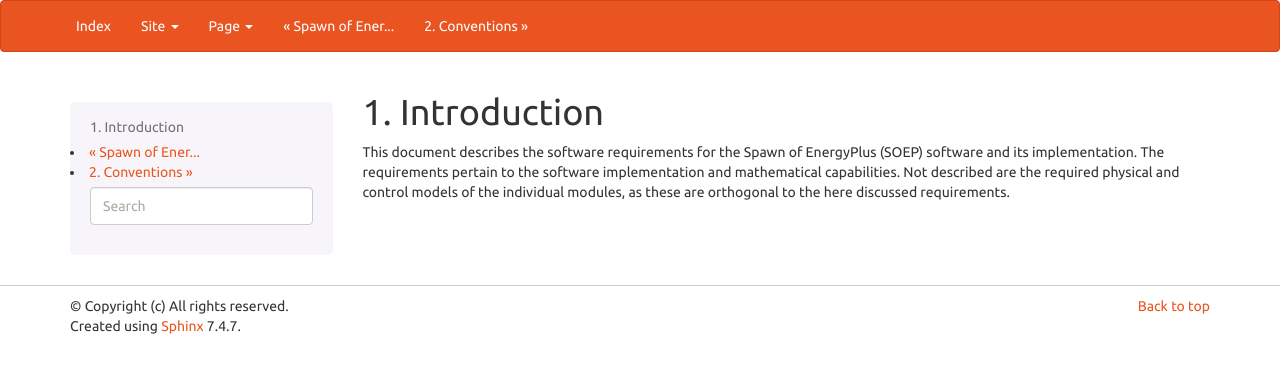
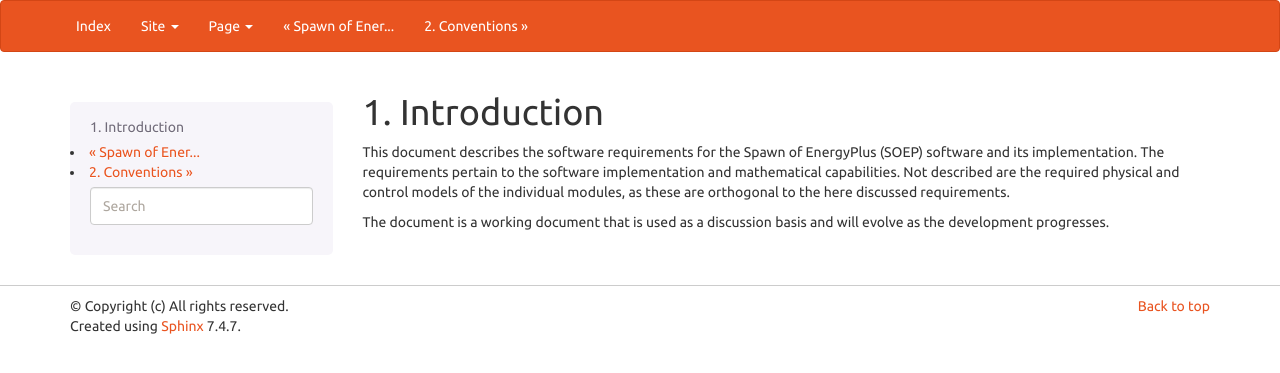
Before and after one commit to lbl-srg/soep, a Sphinx documentation site: the page built from doc/design/source/introduction.rst, in a window 1280 px wide. Shown: the top 373 px of the page. Built offline with Sphinx 7.4.7, drawn with Linux system fonts in a browser that asks for light colours.

Commit message:
Updated user guide

```diff
--- a/doc/design/source/introduction.rst
+++ b/doc/design/source/introduction.rst
@@ -5,3 +5,6 @@ This document describes the software requirements for the Spawn of EnergyPlus (S
 and its implementation.
 The requirements pertain to the software implementation and mathematical capabilities.
 Not described are the required physical and control models of the individual modules, as these are orthogonal to the here discussed requirements.
+
+The document is a working document that is used as a discussion basis
+and will evolve as the development progresses.
--- a/doc/design/source/requirements.rst
+++ b/doc/design/source/requirements.rst
@@ -323,7 +323,8 @@ Open question: Shall we use OpenMP or some other system?
 Master Algorithm
 ^^^^^^^^^^^^^^^^
 
-[** This section should probably be deleted **]
+**This section should probably be deleted**
+
 The master algorithm must satisfy the following requirements:
 
 #. The master algorithm must be using the BSD license. Hence,
```
Also changed, not shown: doc/design/README.md.
